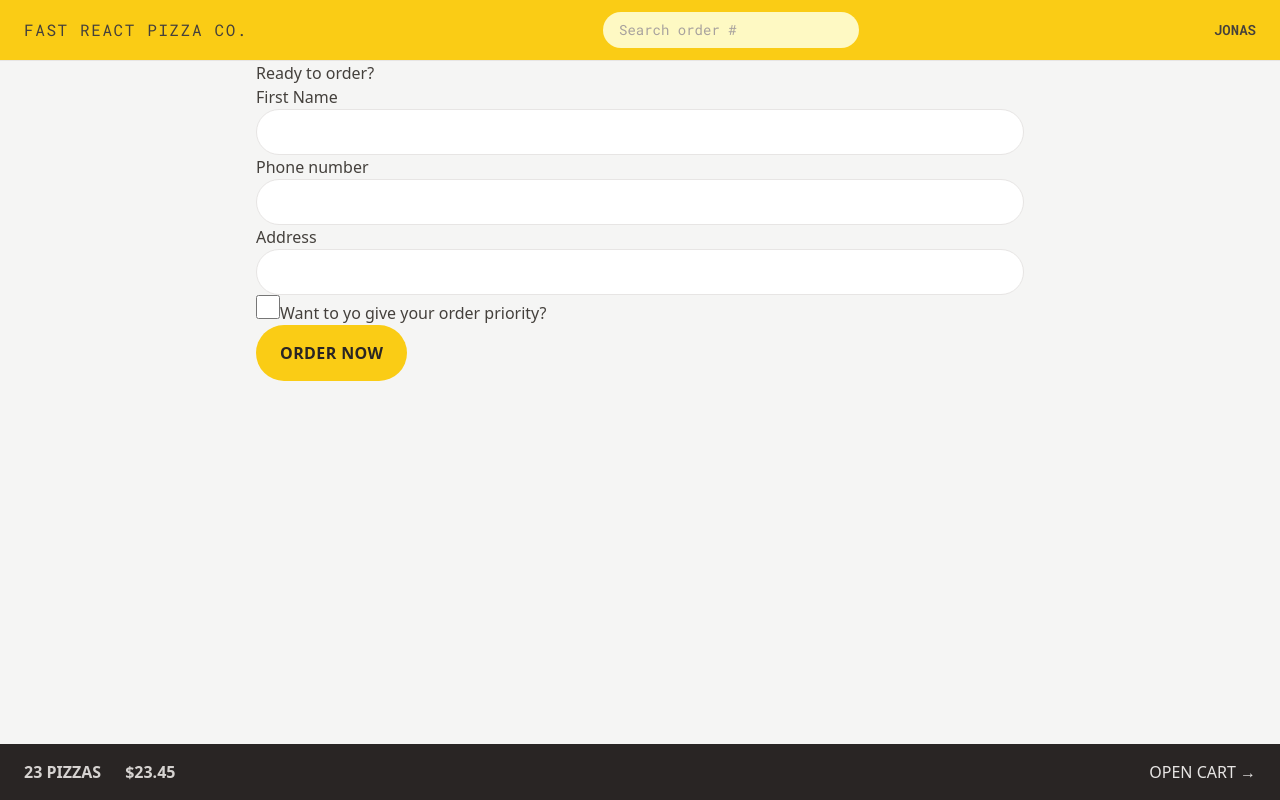
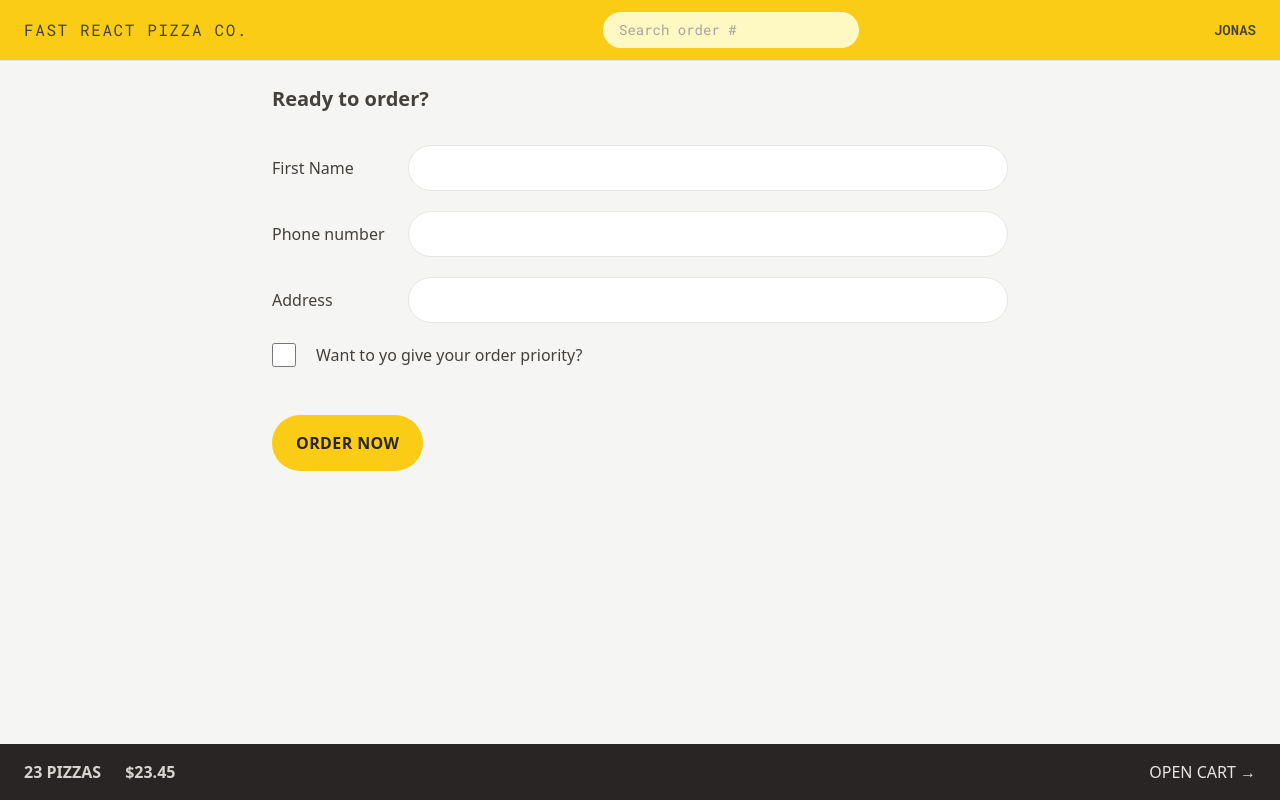
Before and after one commit to saodat-riskiyeva/fast-react-pizza, a React (Vite) app: page /order/new in a window 1280 px wide. Built offline with nearby package versions, Linux system fonts and the light colour scheme.

Commit message:
styling the order form

```diff
--- a/src/features/order/CreateOrder.jsx
+++ b/src/features/order/CreateOrder.jsx
@@ -39,32 +39,30 @@ function CreateOrder() {
   // const [withPriority, setWithPriority] = useState(false);
   const cart = fakeCart;
 
+  const classNameForOrderDetails =
+    'mb-5 flex flex-col gap-2 sm:flex-row sm:items-center';
   return (
-    <div>
-      <h2>Ready to order?</h2>
+    <div className="px-4 py-6">
+      <h2 className="mb-8 text-xl font-semibold">Ready to order?</h2>
 
       {/* <Form method="POST" action='/order/new'> */}
       <Form method="POST">
-        <div>
-          <label>First Name</label>
+        <div className={classNameForOrderDetails}>
+          <label className="sm:basis-40">First Name</label>
           <input className="input" type="text" name="customer" required />
         </div>
 
-        <div>
-          <label>Phone number</label>
-          <div>
-            <input className="input" type="tel" name="phone" required />
-          </div>
+        <div className={classNameForOrderDetails}>
+          <label className="sm:basis-40">Phone number</label>
+          <input className="input" type="tel" name="phone" required />
         </div>
 
-        <div>
-          <label>Address</label>
-          <div>
-            <input className="input" type="text" name="address" required />
-          </div>
+        <div className={classNameForOrderDetails}>
+          <label className="sm:basis-40">Address</label>
+          <input className="input" type="text" name="address" required />
         </div>
 
-        <div>
+        <div className="mb-12 flex items-center gap-5">
           <input
             className="h-6 w-6 accent-yellow-400 focus:outline-none focus:ring focus:ring-yellow-400 focus:ring-offset-2"
             type="checkbox"
@@ -73,7 +71,9 @@ function CreateOrder() {
             // value={withPriority}
             // onChange={(e) => setWithPriority(e.target.checked)}
           />
-          <label htmlFor="priority">Want to yo give your order priority?</label>
+          <label htmlFor="priority" className="font-medium">
+            Want to yo give your order priority?
+          </label>
         </div>
 
         <div>
```
Also changed, not shown: index.html (+5 -2 lines).
